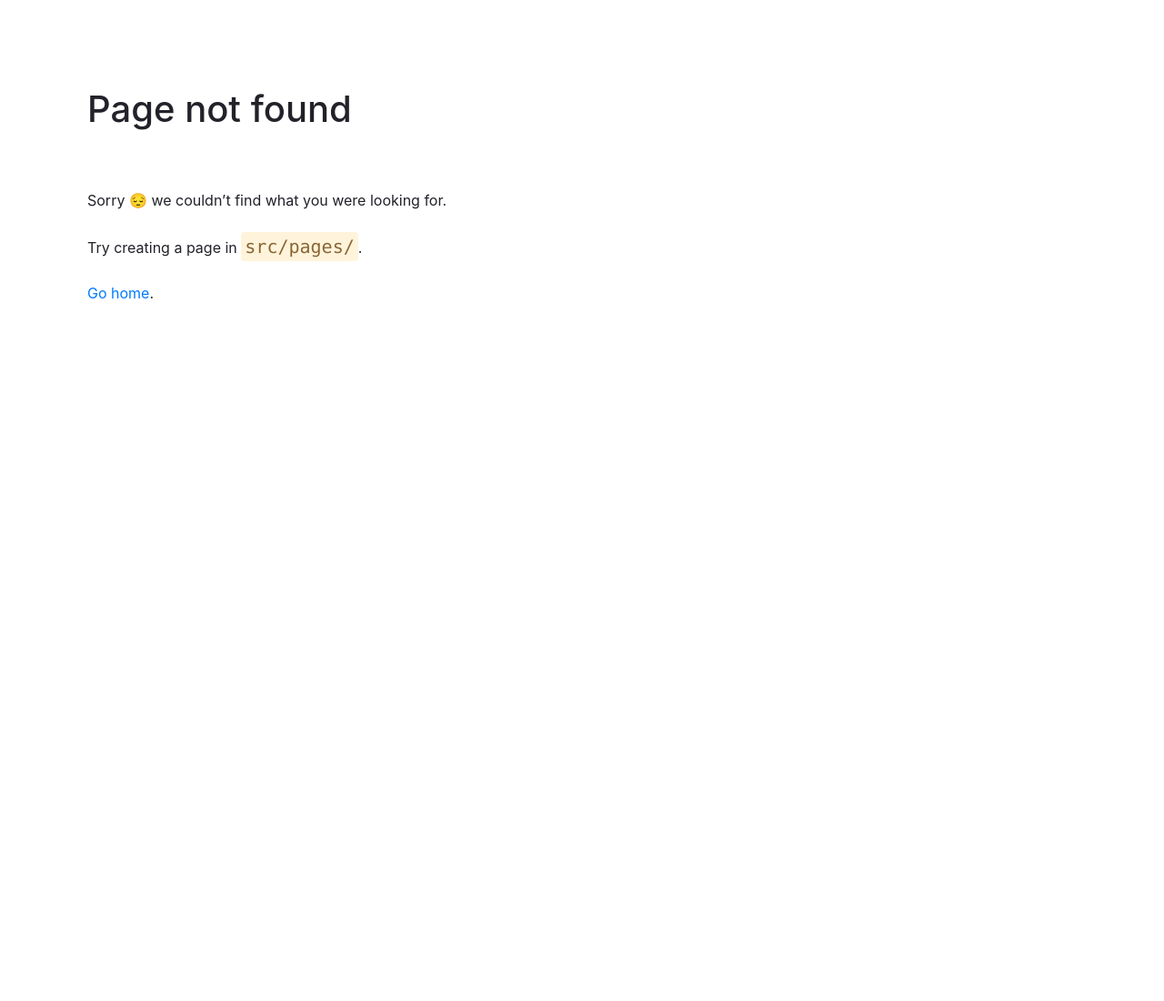
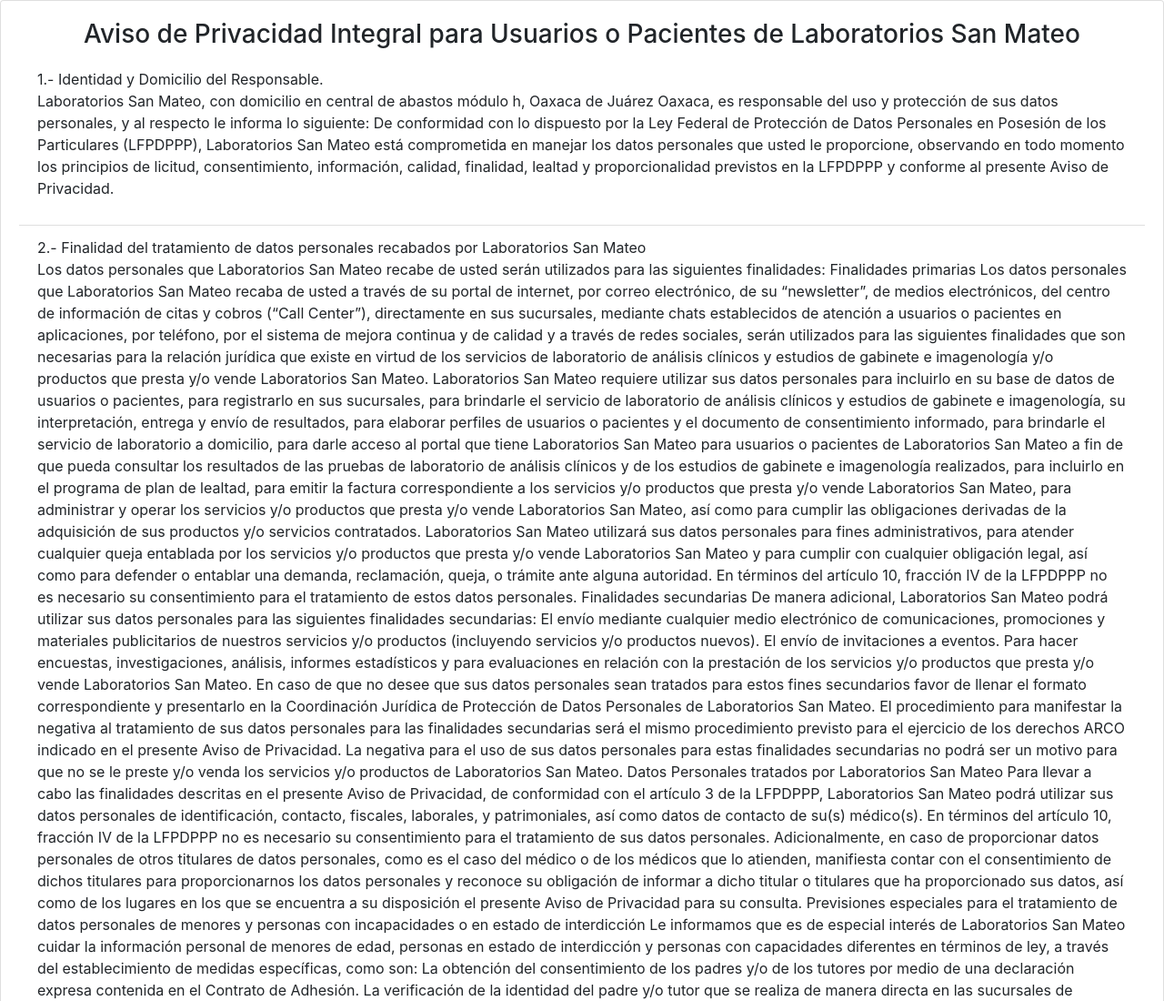
Before and after one commit to jampierzcode/version-sanmateo, a Gatsby site: page /privacidad in a window 1280 px wide. Before the commit this address had no page. Shown: the top 1100 px of the page at 91% size. Before the commit the page ends 800 px from the top, so only its background shows below. Built offline with nearby package versions, Linux system fonts and the light colour scheme; Gatsby itself is replaced by a stand-in of ours.

Commit message:
aviso privacidad

```diff
--- /dev/null
+++ b/src/pages/privacidad.js
@@ -0,0 +1,321 @@
+import * as React from "react";
+
+// markup
+const Privacidad = () => {
+  return (
+    <div className="card">
+      <div class="card-body">
+        <h1 className="h3 text-center">
+          Aviso de Privacidad Integral para Usuarios o Pacientes de Laboratorios
+          San Mateo
+        </h1>
+        <ol class="list-group list-group-flush">
+          <li class="list-group-item">
+            1.- Identidad y Domicilio del Responsable.
+            <p>
+              Laboratorios San Mateo, con domicilio en central de abastos módulo
+              h, Oaxaca de Juárez Oaxaca, es responsable del uso y protección de
+              sus datos personales, y al respecto le informa lo siguiente: De
+              conformidad con lo dispuesto por la Ley Federal de Protección de
+              Datos Personales en Posesión de los Particulares (LFPDPPP),
+              Laboratorios San Mateo está comprometida en manejar los datos
+              personales que usted le proporcione, observando en todo momento
+              los principios de licitud, consentimiento, información, calidad,
+              finalidad, lealtad y proporcionalidad previstos en la LFPDPPP y
+              conforme al presente Aviso de Privacidad.
+            </p>
+          </li>
+
+          <li class="list-group-item">
+            2.- Finalidad del tratamiento de datos personales recabados por
+            Laboratorios San Mateo
+            <p>
+              Los datos personales que Laboratorios San Mateo recabe de usted
+              serán utilizados para las siguientes finalidades: Finalidades
+              primarias Los datos personales que Laboratorios San Mateo recaba
+              de usted a través de su portal de internet, por correo
+              electrónico, de su “newsletter”, de medios electrónicos, del
+              centro de información de citas y cobros (“Call Center”),
+              directamente en sus sucursales, mediante chats establecidos de
+              atención a usuarios o pacientes en aplicaciones, por teléfono, por
+              el sistema de mejora continua y de calidad y a través de redes
+              sociales, serán utilizados para las siguientes finalidades que son
+              necesarias para la relación jurídica que existe en virtud de los
+              servicios de laboratorio de análisis clínicos y estudios de
+              gabinete e imagenología y/o productos que presta y/o vende
+              Laboratorios San Mateo. Laboratorios San Mateo requiere utilizar
+              sus datos personales para incluirlo en su base de datos de
+              usuarios o pacientes, para registrarlo en sus sucursales, para
+              brindarle el servicio de laboratorio de análisis clínicos y
+              estudios de gabinete e imagenología, su interpretación, entrega y
+              envío de resultados, para elaborar perfiles de usuarios o
+              pacientes y el documento de consentimiento informado, para
+              brindarle el servicio de laboratorio a domicilio, para darle
+              acceso al portal que tiene Laboratorios San Mateo para usuarios o
+              pacientes de Laboratorios San Mateo a fin de que pueda consultar
+              los resultados de las pruebas de laboratorio de análisis clínicos
+              y de los estudios de gabinete e imagenología realizados, para
+              incluirlo en el programa de plan de lealtad, para emitir la
+              factura correspondiente a los servicios y/o productos que presta
+              y/o vende Laboratorios San Mateo, para administrar y operar los
+              servicios y/o productos que presta y/o vende Laboratorios San
+              Mateo, así como para cumplir las obligaciones derivadas de la
+              adquisición de sus productos y/o servicios contratados.
+              Laboratorios San Mateo utilizará sus datos personales para fines
+              administrativos, para atender cualquier queja entablada por los
+              servicios y/o productos que presta y/o vende Laboratorios San
+              Mateo y para cumplir con cualquier obligación legal, así como para
+              defender o entablar una demanda, reclamación, queja, o trámite
+              ante alguna autoridad. En términos del artículo 10, fracción IV de
+              la LFPDPPP no es necesario su consentimiento para el tratamiento
+              de estos datos personales. Finalidades secundarias De manera
+              adicional, Laboratorios San Mateo podrá utilizar sus datos
+              personales para las siguientes finalidades secundarias: El envío
+              mediante cualquier medio electrónico de comunicaciones,
+              promociones y materiales publicitarios de nuestros servicios y/o
+              productos (incluyendo servicios y/o productos nuevos). El envío de
+              invitaciones a eventos. Para hacer encuestas, investigaciones,
+              análisis, informes estadísticos y para evaluaciones en relación
+              con la prestación de los servicios y/o productos que presta y/o
+              vende Laboratorios San Mateo. En caso de que no desee que sus
+              datos personales sean tratados para estos fines secundarios favor
+              de llenar el formato correspondiente y presentarlo en la
+              Coordinación Jurídica de Protección de Datos Personales de
+              Laboratorios San Mateo. El procedimiento para manifestar la
+              negativa al tratamiento de sus datos personales para las
+              finalidades secundarias será el mismo procedimiento previsto para
+              el ejercicio de los derechos ARCO indicado en el presente Aviso de
+              Privacidad. La negativa para el uso de sus datos personales para
+              estas finalidades secundarias no podrá ser un motivo para que no
+              se le preste y/o venda los servicios y/o productos de Laboratorios
+              San Mateo. Datos Personales tratados por Laboratorios San Mateo
+              Para llevar a cabo las finalidades descritas en el presente Aviso
+              de Privacidad, de conformidad con el artículo 3 de la LFPDPPP,
+              Laboratorios San Mateo podrá utilizar sus datos personales de
+              identificación, contacto, fiscales, laborales, y patrimoniales,
+              así como datos de contacto de su(s) médico(s). En términos del
+              artículo 10, fracción IV de la LFPDPPP no es necesario su
+              consentimiento para el tratamiento de sus datos personales.
+              Adicionalmente, en caso de proporcionar datos personales de otros
+              titulares de datos personales, como es el caso del médico o de los
+              médicos que lo atienden, manifiesta contar con el consentimiento
+              de dichos titulares para proporcionarnos los datos personales y
+              reconoce su obligación de informar a dicho titular o titulares que
+              ha proporcionado sus datos, así como de los lugares en los que se
+              encuentra a su disposición el presente Aviso de Privacidad para su
+              consulta. Previsiones especiales para el tratamiento de datos
+              personales de menores y personas con incapacidades o en estado de
+              interdicción Le informamos que es de especial interés de
+              Laboratorios San Mateo cuidar la información personal de menores
+              de edad, personas en estado de interdicción y personas con
+              capacidades diferentes en términos de ley, a través del
+              establecimiento de medidas específicas, como son: La obtención del
+              consentimiento de los padres y/o de los tutores por medio de una
+              declaración expresa contenida en el Contrato de Adhesión. La
+              verificación de la identidad del padre y/o tutor que se realiza de
+              manera directa en las sucursales de Laboratorios San Mateo. La
+              implementación y mantenimiento de medidas de seguridad al interior
+              de Laboratorios San Mateo a efecto de asegurar la confidencialidad
+              de los datos de menores y este grupo de personas. Video-vigilancia
+              y Acceso a las Sucursales Con el fin de mantener la seguridad de
+              la zona y de las personas que tienen acceso a las sucursales e
+              instalaciones, contamos con cámaras de video fijas y sistemas
+              cerrados de televisión en las instalaciones para obtener imágenes
+              en tiempo real. Las imágenes pueden guardarse en algún dispositivo
+              de acuerdo a nuestras medidas de seguridad. Asimismo, para su
+              ingreso a las oficinas o instalaciones, se realiza un registro en
+              el cual se recaban datos y documentos personales consistentes en
+              nombre, identificación oficial con fotografía y huellas dactilares
+              con los siguientes propósitos: (i) control de acceso a las
+              oficinas, (ii) fines de seguridad, y (iii) hacerlo identificable
+              durante su estancia en nuestras sucursales o instalaciones. Los
+              datos personales mencionados son recabados en total observancia de
+              las obligaciones en materia de protección de datos personales y de
+              conformidad con los términos y condiciones establecidos en este
+              Aviso de Privacidad. Datos Personales Sensibles tratados por
+              Laboratorios San Mateo Además de los datos personales mencionados
+              anteriormente, para las finalidades informadas en el presente
+              Aviso de Privacidad para usuarios o pacientes de Laboratorios San
+              Mateo, Laboratorios San Mateo, de conformidad con el artículo 3 de
+              la LFPDPPP, podrá utilizar cuando así lo exijan las circunstancias
+              los datos personales sensibles de salud. -Otorgo mi consentimiento
+              para que mis datos personales sensibles sean tratados conforme a
+              lo señalado en el presente Aviso de Privacidad. ACEPTO NO ACEPTO
+              Firma y nombre:_________________________ Transferencia de sus
+              Datos Personales Le informamos que sus datos personales pueden ser
+              compartidos por Laboratorios San Mateo dentro y fuera del país con
+              los siguientes terceros receptores, para los siguientes fines:
+              Empresas que pertenecen a Laboratorios San Mateo: Con la finalidad
+              de dar cumplimiento a las obligaciones que derivan de la relación
+              jurídica que existe con Laboratorios San Mateo y para dar
+              cumplimiento a actividades administrativas requeridas al interior
+              de Laboratorios San Mateo y de las demás empresas del grupo al que
+              pertenece Laboratorios San Mateo. A los médicos de los usuarios o
+              pacientes: Con la finalidad de enviar o transmitir a los médicos
+              de los usuarios o pacientes los resultados de los análisis de
+              laboratorio y estudios de gabinete e imagenología realizados en
+              alguna sucursal de Laboratorios San Mateo, así como la
+              interpretación de los mismos. Empresas y/o profesionales que
+              presten servicios a Laboratorios San Mateo: Con la finalidad de
+              que los terceros puedan prestar a Laboratorios San Mateo servicios
+              requeridos por éste para la prestación de los servicios y/o
+              productos que presta y/o vende Laboratorios San Mateo Asesores
+              externos de Laboratorios San Mateo: A fin de atender
+              reclamaciones, solicitudes, quejas o cuestiones relacionadas con
+              la relación jurídica que llegue a existir con Laboratorios San
+              Mateo. En los casos legalmente previstos: Laboratorios San Mateo
+              solo transferirá sus datos personales para cumplir con las
+              finalidades necesarias descritas anteriormente, así como en
+              aquellos casos en que sea exigido legalmente por las autoridades
+              competentes. En términos del artículo 37 de la LFPDPPP no es
+              necesario su consentimiento para realizar las transferencias de
+              datos personales aquí mencionadas. Medios y Procedimiento para
+              ejercer los Derechos de Acceso, Rectificación, Cancelación y
+              Oposición (Derechos ARCO) Usted tiene derecho a conocer qué datos
+              personales tenemos de usted, para qué los utilizamos y las
+              condiciones del uso que les damos (Acceso). Asimismo, es su
+              derecho solicitar la corrección de su información personal en caso
+              de que esté desactualizada, sea inexacta o incompleta
+              (Rectificación); que la eliminemos de nuestros registros o bases
+              de datos cuando considere que la misma no está siendo utilizada
+              conforme a los principios, deberes y obligaciones previstas en
+              este Aviso de Privacidad o conforme a la normatividad aplicable
+              (Cancelación); así como oponerse al uso de sus datos personales
+              para los fines establecidos en este Aviso de Privacidad
+              (Oposición). Estos derechos se conocen como derechos ARCO. Para el
+              ejercicio de cualquiera de los derechos ARCO, usted deberá
+              solicitar y presentar en la Coordinación Jurídica de Protección de
+              Datos Personales de Laboratorios San Mateo el formato de Solicitud
+              conforme a la LFPDPPP (en lo sucesivo la “Solicitud”). La
+              Solicitud deberá estar debidamente completada y acompañada de la
+              documentación que ahí se indica para acreditar su identidad y de
+              cualquier otra documentación que se requiera conforme a dicha
+              Solicitud. Una vez recibida su Solicitud, si la información que
+              usted nos proporcionó a través de la misma es errónea o
+              insuficiente o no acompañó la documentación necesaria, la
+              Coordinación Jurídica de Protección de Datos Personales de
+              Laboratorios San Mateo contará con un plazo de 5 (cinco) días
+              hábiles para requerirle información o cualquier documento que sea
+              necesario para dar trámite a su Solicitud. En su caso,
+              Laboratorios San Mateo le enviará el requerimiento a la dirección
+              de correo electrónico que usted haya especificado en la Solicitud.
+              Usted contará con un plazo de 5 (cinco) días hábiles, contados a
+              partir del día siguiente a aquél en que reciba el requerimiento de
+              Laboratorios San Mateo, para dar cumplimiento a dicho
+              requerimiento. En caso de que la Coordinación Jurídica de
+              Protección de Datos Personales de Laboratorios San Mateo no reciba
+              su respuesta en el plazo establecido para el cumplimiento del
+              requerimiento que se le envíe, se entenderá que la Solicitud no ha
+              sido presentada y Laboratorios San Mateo no tendrá obligación de
+              dar trámite a la misma. La Coordinación Jurídica de Protección de
+              Datos Personales de Laboratorios San Mateo contará con un plazo de
+              20 (veinte) días hábiles contados desde la fecha en que recibió su
+              Solicitud o desde la fecha en que usted dio cumplimiento al
+              requerimiento de Laboratorios San Mateo, según sea el caso, para
+              dar respuesta a la Solicitud. La respuesta a dicha Solicitud será
+              enviada a la dirección de correo electrónico que usted haya
+              especificado en la Solicitud. En caso de que su Solicitud sea
+              procedente, la Coordinación Jurídica de Protección de Datos
+              Personales de Laboratorios San Mateo contará con un plazo de 15
+              (quince) días hábiles para hacer efectiva la Solicitud. En caso de
+              que la Solicitud implique la reproducción de datos personales
+              solicitados, Grupo Proa pondrá a su disposición una copia en
+              versión electrónica de los mismos que será enviada a la dirección
+              de correo electrónico que usted haya especificado en la Solicitud,
+              o bien, Grupo Proa pondrá a su disposición una copia física de
+              dichos datos, la cual podrá recoger en el domicilio de
+              Laboratorios San Mateo indicado en el presente Aviso de
+              Privacidad. En los supuestos permitidos por la ley, la
+              Coordinación Jurídica de Protección de Datos Personales de Grupo
+              Proa podrá resolver negarse al ejercicio de los derechos ARCO. En
+              caso de negativa, la Coordinación Jurídica de Protección de Datos
+              Personales de Laboratorios San Mateo le informará los motivos para
+              dicha negativa a través de un correo electrónico que le será
+              enviado a la dirección de correo electrónico que usted haya
+              especificado en la Solicitud. Si la negativa es parcial, la
+              Coordinación Jurídica de Protección de Datos Personales de
+              Laboratorios San Mateo realizará el trámite de los derechos ARCO
+              que procedan. La Coordinación Jurídica de Protección de Datos
+              Personales de Grupo Proa podrá prorrogar, por una sola vez, los
+              plazos contenidos en el presente Aviso de Privacidad, en cuyo
+              caso, deberá notificarle dicha prórroga antes de que se venzan los
+              plazos establecidos en este Aviso de Privacidad. Medios y
+              Procedimiento para revocar su consentimiento al tratamiento de sus
+              datos personales Usted puede revocar el consentimiento que, en su
+              caso, nos haya otorgado para el tratamiento de sus datos
+              personales. Sin embargo, es importante que tenga en cuenta que no
+              en todos los casos podremos atender su solicitud o concluir el uso
+              de forma inmediata, ya que es posible que por alguna obligación
+              legal requiramos seguir tratando sus datos personales. En términos
+              del artículo 10, fracción IV de la LFPDPPP no es necesario su
+              consentimiento para el tratamiento de sus datos personales. El
+              procedimiento para revocar su consentimiento será el mismo
+              procedimiento previsto para el ejercicio de los derechos ARCO
+              indicado en el numeral anterior. Por lo que, usted deberá
+              solicitar y presentar su Solicitud ante la Coordinación Jurídica
+              de Protección de Datos Personales de Laboratorios San Mateo,
+              llenando la sección correspondiente a Revocación de
+              Consentimiento. Limitación del Uso y/o Divulgación de sus Datos
+              Personales Con objeto de que usted pueda limitar el uso y/o
+              divulgación de sus datos personales, Laboratorios San Mateo le
+              ofrece los siguientes medios: Su registro en el “Listado de
+              Exclusiones de Laboratorios San Mateo”, a fin de que sus datos
+              personales no sean tratados para fines mercadotécnicos,
+              publicitarios o de invitación a eventos por nuestra parte. Para
+              mayor información comunicarse a la Coordinación Jurídica de
+              Protección de Datos Personales de Laboratorios San Mateo. Su
+              inscripción en el Registro Público para Evitar Publicidad, que
+              está a cargo de la Procuraduría Federal del Consumidor, con la
+              finalidad de que sus datos personales no sean utilizados para
+              recibir publicidad o promociones de empresas de bienes o
+              servicios. Para mayor información sobre este registro, usted puede
+              consultar el portal de Internet de la PROFECO, o bien ponerse en
+              contacto directo con ésta. Cambios o modificaciones en el Aviso de
+              Privacidad Laboratorios San Mateo podrá modificar, cambiar o
+              actualizar el presente Aviso de Privacidad derivado de nuevos
+              requerimientos legales, de nuestras propias necesidades por los
+              servicios que ofrecemos, de nuestras prácticas de privacidad, de
+              cambios a nuestro modelo de negocio o por otras causas.
+              Laboratorios San Mateo se compromete a mantenerlo informado sobre
+              los cambios, modificaciones o actualizaciones al Aviso de
+              Privacidad. Laboratorios San Mateo notificará de cualquier cambio,
+              modificación o actualización al Aviso de Privacidad mediante la
+              publicación de un apartado de modificación al Aviso de Privacidad
+              en su portal de internet. Laboratorios San Mateo hará dicha
+              notificación con 15 (quince) días de anticipación a la fecha en
+              que los cambios, modificaciones o actualización del Aviso de
+              Privacidad tengan lugar. Coordinación Jurídica de Protección de
+              Datos Personales de Laboratorios San Mateo La Coordinación
+              Jurídica de Protección de Datos Personales de Laboratorios San
+              Mateo está encargada de atender las peticiones de ejercicio de los
+              derechos ARCO, de solicitudes de revocación de consentimiento, de
+              negativa para utilización de datos personales para finalidades
+              secundarias, así como de solicitudes para limitar el uso y/o
+              divulgación de sus datos personales, así como para velar por la
+              protección de dichos datos personales al interior de Grupo Proa.
+              Nombre: Coordinación Jurídica de Protección de Datos Personales de
+              Laboratorios San Mateo Dirección: Central de Abastos Módulo h
+              Oaxaca de Juárez Oaxaca C.P. 68000. Horario de atención: 10:00 a
+              14:00 horas. Instituto Nacional de Transparencia, Acceso a la
+              Información y Protección de Datos Personales (INAI) Si usted
+              considera que su derecho a la protección de sus datos personales
+              ha sido lesionado por alguna conducta u omisión de parte de
+              Laboratorios San Mateo o presume alguna violación a las
+              disposiciones previstas en la LFPDPPP, su Reglamento y demás
+              ordenamientos aplicables, podrá interponer su inconformidad o
+              denuncia ante el Instituto Nacional de Transparencia, Acceso a la
+              Información y Protección de Datos Personales (INAI). Para mayor
+              información le sugerimos visitar su página oficial de internet:
+              www.inai.org.mx. Otorgo mi consentimiento para que mis datos
+              personales sean tratados conforme a lo señalado en el presente
+              Aviso de Privacidad. Nombre: Fecha: Última modificación del Aviso
+              de Privacidad: Septiembre 2021
+            </p>
+          </li>
+        </ol>
+      </div>
+    </div>
+  );
+};
+
+export default Privacidad;
--- a/src/templates/Fototer.js
+++ b/src/templates/Fototer.js
@@ -48,6 +48,13 @@
                   </small>
                 </li>
               </Link>
+              <Link to="/privacidad">
+                <li className="list-unstyled">
+                  <small href="#!" className="text-white">
+                    Privacidad
+                  </small>
+                </li>
+              </Link>
             </ul>
           </div>
         </div>
```
